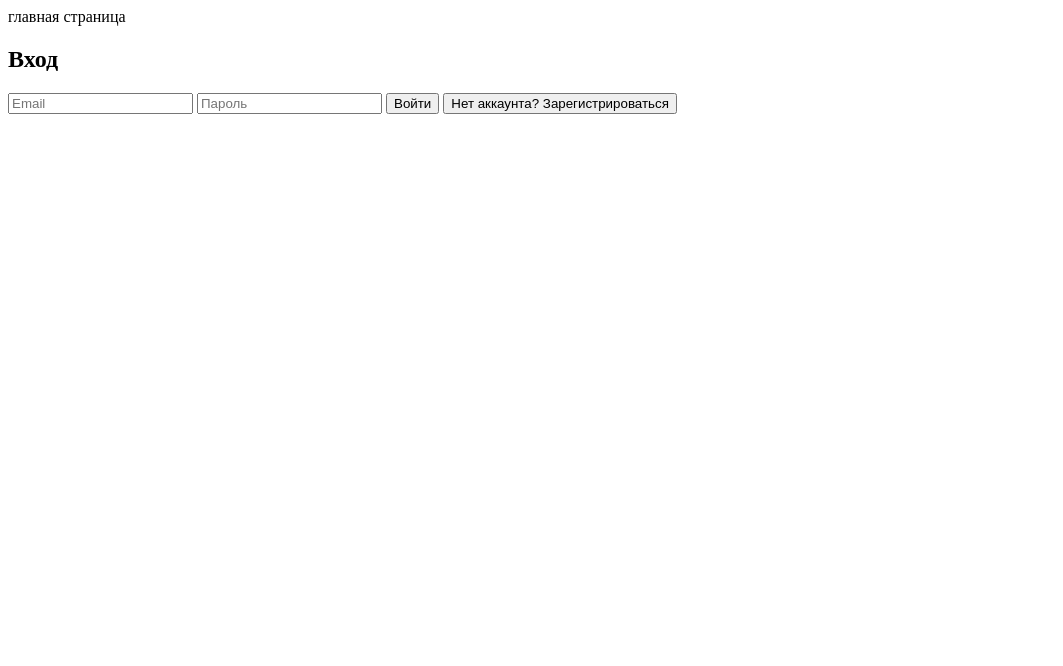
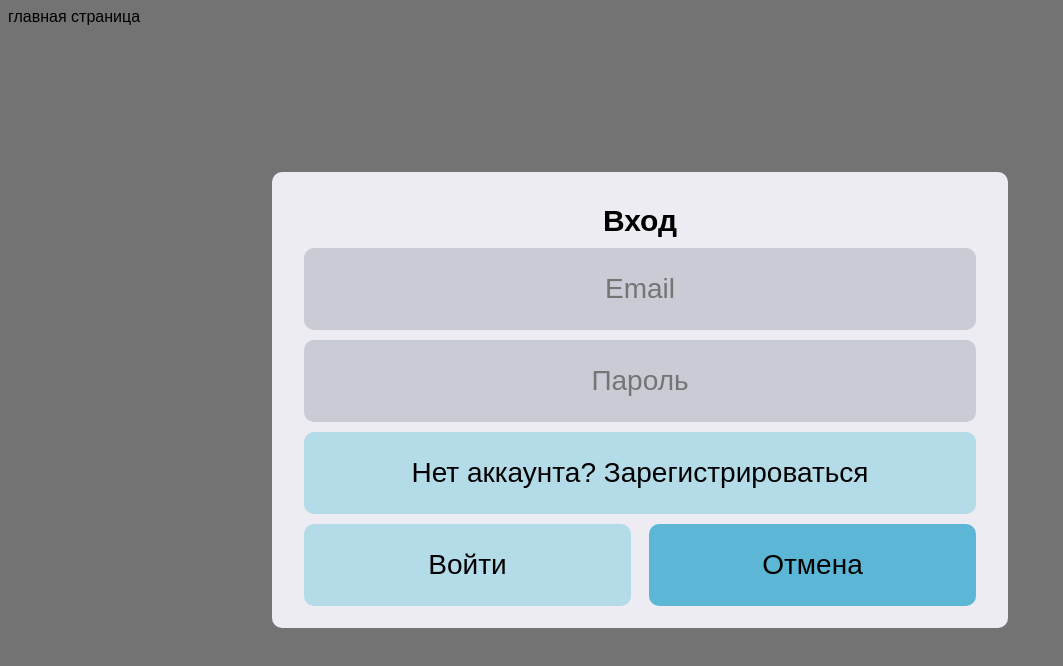
Before and after one commit to TimeMatcherTeam/frontend, a website: page public/pages/index.html in a window 1280 px wide. Shown: the whole page, without its empty margins (0-1063 px from the left). Drawn offline with Linux system fonts and the light colour scheme; files that its build step writes are made by us from their sources; no server answers; files whose address does not match are found by name.

Commit message:
сделал формочку авторизации

```diff
--- a/public/pages/index.html
+++ b/public/pages/index.html
@@ -4,24 +4,44 @@
 <head>
     <meta charset="UTF-8">
     <meta name="viewport" content="width=device-width, initial-scale=1.0">
+    <title>Time Matcher</title>
 
-    <title>Time Matcher</title>
+    <link rel="stylesheet" href="styles/style.css">
+    <link rel="stylesheet" href="styles/auth.css">
+
+    <link rel="preconnect" href="https://fonts.googleapis.com">
+    <link rel="preconnect" href="https://fonts.gstatic.com" crossorigin>
+    <link href="https://fonts.googleapis.com/css2?family=Montserrat:ital,wght@0,100..900;1,100..900&display=swap"
+        rel="stylesheet">
 </head>
 
 <body>
     <header>
     </header>
-        главная страница
-        <form id="authForm" class="container" style="display: none;">
+    главная страница
+    <div id="authOverlay" style="display: none;">
+        <form id="authForm" class="container">
             <h2 id="formTitle">Вход</h2>
-            <div class="error" id="error"></div>
-            <input type="email" id="email" placeholder="Email">
-            <input type="text" id="username" placeholder="Имя" style="display:none">
-            <input type="password" id="password" placeholder="Пароль">
-            <input type="password" id="confirmPassword" placeholder="Подтвердите пароль" style="display:none">
-            <input type="submit" id="submitBtn" value="Войти"/>
-            <button id="switchBtn">Нет аккаунта? Зарегистрироваться</button>
+            <div class="error" id="authError" style="display: none;"></div>
+            <div class="input-wrapper">
+                <input type="email" id="email" placeholder="Email">
+            </div>
+            <div class="input-wrapper" id="usernameWrapper"  style="display:none">
+                <input type="text" id="username" placeholder="Имя">
+            </div>
+            <div class="input-wrapper">
+                <input type="password" id="password" placeholder="Пароль">
+            </div>
+            <div class="input-wrapper" id="confirmPasswordWrapper"  style="display:none">
+                <input type="password" id="confirmPassword" placeholder="Подтвердите пароль">
+            </div>
+            <button id="switchAuthBtn">Нет аккаунта? Зарегистрироваться</button>
+            <div class="submit-cancel-wrapper">
+                <button type="submit" class="submit-button" id="submitAuthBtn">Войти</button>
+                <button type="reset" class="cancel-button" id="cancelAuthBtn">Отмена</button>
+            </div>
         </form>
+    </div>
     <main>
 
     </main>
@@ -31,4 +51,5 @@
 </body>
 
 <script type="module" src="scripts/script.js"></script>
+
 </html>
--- a/public/scripts/popups/authPopup.js
+++ b/public/scripts/popups/authPopup.js
@@ -3,14 +3,19 @@ import { JWT } from "../globals.js";
 
 let isLogin = true;
 
+const authOverlay = document.getElementById("authOverlay");
+const authForm = document.getElementById("authForm");
 const formTitle = document.getElementById("formTitle");
 const emailInput = document.getElementById("email");
 const usernameInput = document.getElementById("username");
+const usernameWrapper = document.getElementById("usernameWrapper");
 const passwordInput = document.getElementById("password");
 const confirmPasswordInput = document.getElementById("confirmPassword");
-const submitBtn = document.getElementById("submitBtn");
-const switchBtn = document.getElementById("switchBtn");
-const errorDiv = document.getElementById("error");
+const confirmPasswordWrapper = document.getElementById("confirmPasswordWrapper");
+const submitBtn = document.getElementById("submitAuthBtn");
+const cancelBtn = document.getElementById("cancelAuthBtn");
+const switchBtn = document.getElementById("switchAuthBtn");
+const errorDiv = document.getElementById("authError");
 
 switchBtn.addEventListener("click", (event) => {
   event.preventDefault();
@@ -18,16 +23,16 @@ switchBtn.addEventListener("click", (event) => {
 
   if (isLogin) {
     formTitle.textContent = "Вход";
-    submitBtn.value = "Войти";
+    submitBtn.textContent = "Войти";
     switchBtn.textContent = "Нет аккаунта? Зарегистрироваться";
-    usernameInput.style.display = "none";
-    confirmPasswordInput.style.display = "none";
+    usernameWrapper.style.display = "none";
+    confirmPasswordWrapper.style.display = "none";
   } else {
     formTitle.textContent = "Регистрация";
-    submitBtn.value = "Зарегистрироваться";
+    submitBtn.textContent = "Зарегистрироваться";
     switchBtn.textContent = "Уже есть аккаунт? Войти";
-    usernameInput.style.display = "";
-    confirmPasswordInput.style.display = "";
+    usernameWrapper.style.display = "";
+    confirmPasswordWrapper.style.display = "";
   }
 
   errorDiv.textContent = "";
@@ -41,16 +46,19 @@ authForm.addEventListener("submit", async (event) => {
   const password = passwordInput.value;
 
   if (!email || !password) {
+    errorDiv.style.display = "";
     errorDiv.textContent = "Заполните email и пароль";
     return;
   }
 
-  if (confirmPasswordInput.value !== password) {
+  if (!isLogin && confirmPasswordInput.value !== password) {
+    errorDiv.style.display = "";
     errorDiv.textContent = "Пароли не совпадают";
     return;
   }
 
   if (!isLogin && !usernameInput.value) {
+    errorDiv.style.display = "";
     errorDiv.textContent = "Введите имя пользователя";
     return;
   }
@@ -60,16 +68,19 @@ authForm.addEventListener("submit", async (event) => {
     } else {
       await registerAuth(email, usernameInput.value, password);
     }
-    location.reload()
-  }
-  catch (error){
+    location.reload();
+  } catch (error) {
+    errorDiv.style.display = "";
     errorDiv.textContent = error.message;
   }
 });
 
+cancelBtn.addEventListener("click", () => {
+  authOverlay.style.display = "none";
+});
+
 export function showAuthForm() {
-  const authForm = document.getElementById("authForm");
   if (!JWT) {
-    authForm.style.display = "";
+    authOverlay.style.display = "";
   }
 }
--- /dev/null
+++ b/public/styles/auth.css
@@ -0,0 +1,38 @@
+#authForm {
+  background-color: var(--element-bg-color);
+  width: 672px;
+  display: flex;
+  flex-direction: column;
+  gap: 10px;
+  border-radius: var(--border-radius);
+  padding: 32px 32px 22px 32px;
+}
+
+#formTitle {
+  text-align: center;
+}
+
+#authForm input {
+  width: 100%;
+  height: 100%;
+}
+
+#switchAuthBtn {
+  background-color: var(--accent-color-desaturated);
+  height: 82px;
+}
+
+#authOverlay {
+  position: fixed;
+  inset: 0;
+  background-color: rgba(0, 0, 0, 0.55);
+  display: flex;
+  justify-content: center;
+  align-items: center;
+  z-index: 10;
+}
+
+#authError {
+  font-size: 28px;
+  font-weight: 400;
+}
--- /dev/null
+++ b/public/styles/style.css
@@ -0,0 +1,68 @@
+:root {
+  --bg-color: #F7F7F7;
+  --element-bg-color: #ECECF2;
+  --element-color: #C9CCD5;
+  --accent-color: #5BB7D5;
+  --accent-color-desaturated: #B4DBE8;
+  --border-radius: 10px;
+
+  font-family: 'Monsterrat', sans-serif;
+}
+
+h2 {
+  font-size: 30px;
+  font-weight: 600;
+  margin: 0;
+}
+
+.input-wrapper {
+  height: 82px;
+  background-color: var(--element-color);
+  display: flex;
+  align-items: center;
+  border-radius: var(--border-radius);
+}
+
+input {
+  background-color: transparent;
+  border: 0;
+  border-radius: var(--border-radius);
+  text-align: center;
+  font-size: 28px;
+  font-weight: 400;
+}
+
+input:autofill {
+  background-color: transparent;
+}
+
+.submit-cancel-wrapper {
+  display: flex;
+  flex-direction: row;
+  gap: 18px;
+  height: 82px;
+}
+
+button {
+  border: 0;
+  border-radius: var(--border-radius);
+  cursor: pointer;
+  font-size: 28px;
+  font-weight: 400;
+}
+
+.submit-button {
+  background-color: var(--accent-color-desaturated);
+  height: 100%;
+  width: 100%;
+}
+
+.cancel-button {
+  background-color: var(--accent-color);
+  height: 100%;
+  width: 100%;
+}
+
+.error {
+  color: red;
+}
```
Also changed, not shown: README.md.
